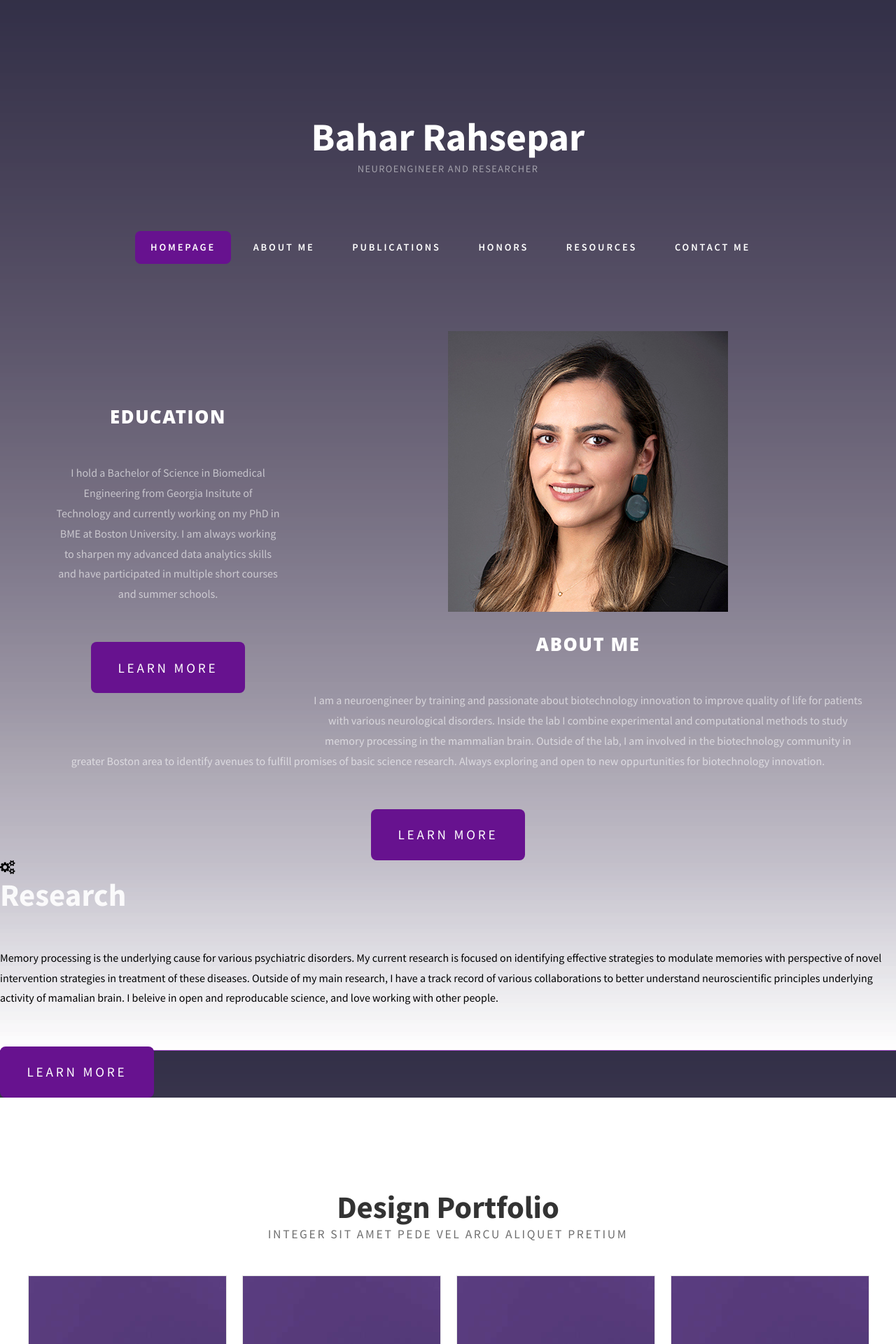
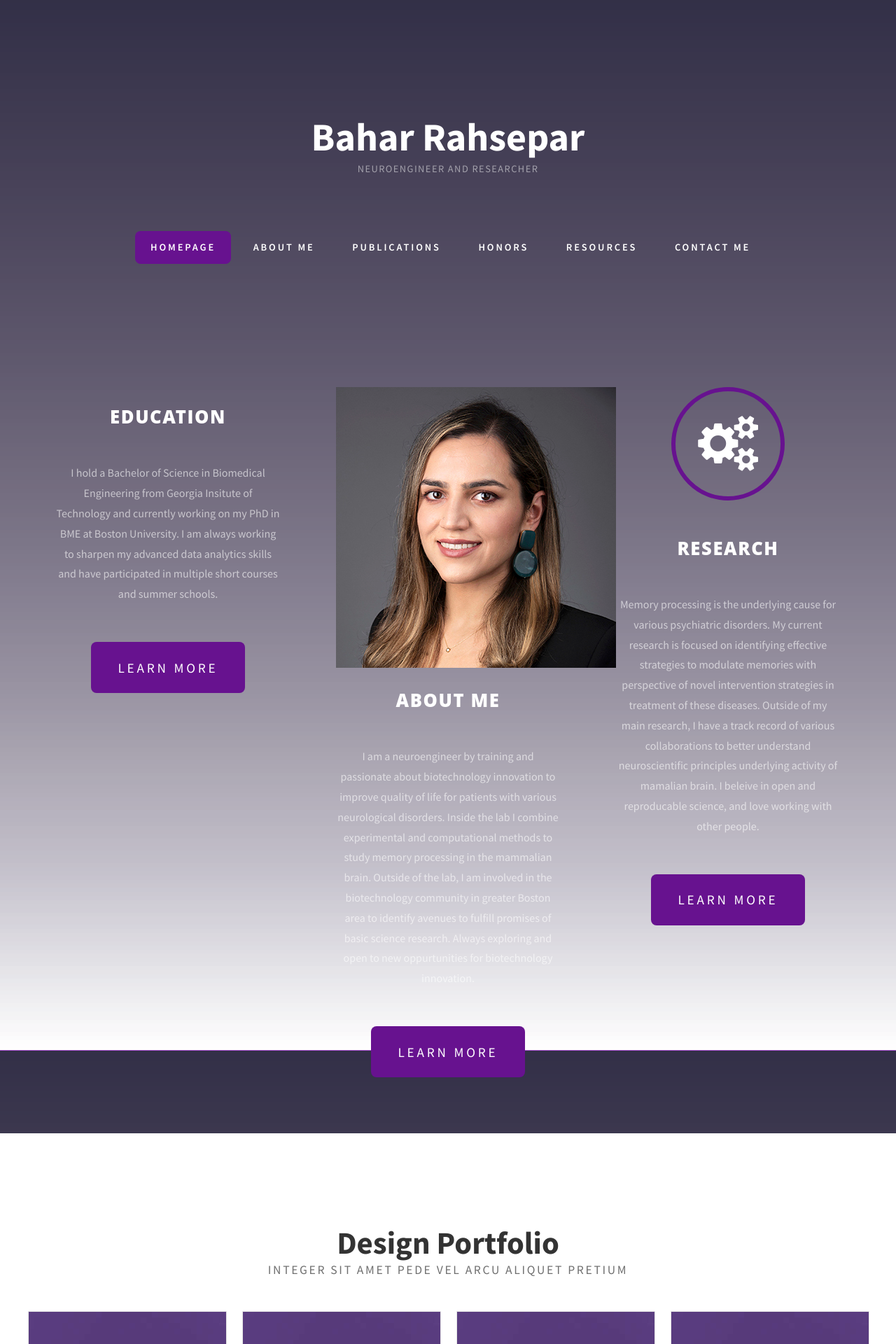
Before and after one commit to Baharata/bahar-rahsepar.github.io, a Jekyll site: the page index.html, which Jekyll copies as it is, in a window 1280 px wide. Shown: the top 1920 px of the page at 70% size. Built offline with Jekyll 4.4.1, drawn with Linux system fonts in a browser that asks for light colours.

Commit message:
Update index.html

```diff
--- a/index.html
+++ b/index.html
@@ -48,7 +48,7 @@
 		<p>I hold a Bachelor of Science in Biomedical Engineering from Georgia Insitute of Technology and currently working on my PhD in BME at Boston University.
 		I am always working to sharpen my advanced data analytics skills and have participated in multiple short courses and summer schools. </p>
 		<a href="#portfolio" class="button">Learn More</a> </div>
-	<div class="image-cropper"><img src="images/Avagar.jpg" alt="avatar" class="profile-pic"></div>
+	<div id="tbox2"> <span class="image-cropper"><img src="images/Avagar.jpg" alt="avatar" class="profile-pic"/></span>
 	<!--<div id="tbox2"> <span class="avatar"><img src="images/Avagar.jpg" alt="" /></span> -->
 		<div class="title">
 			<h2>About me</h2>
```
